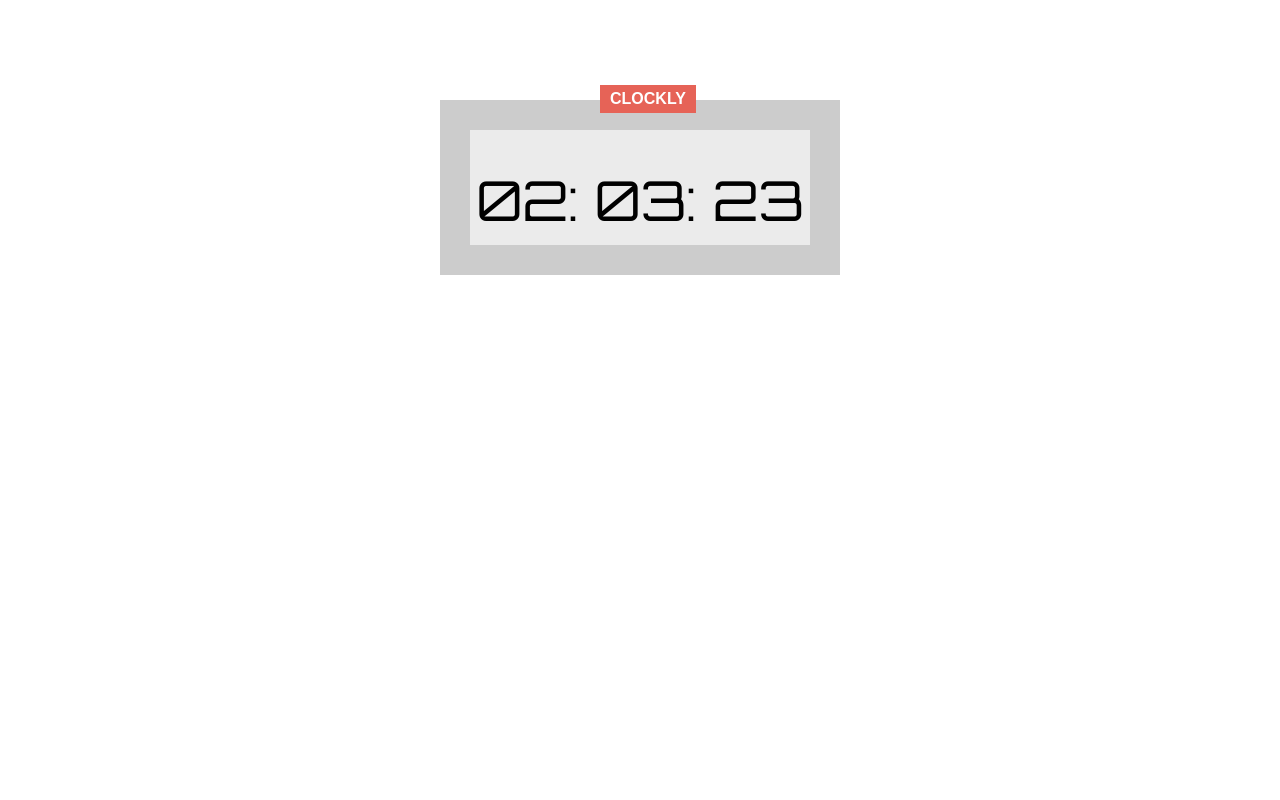
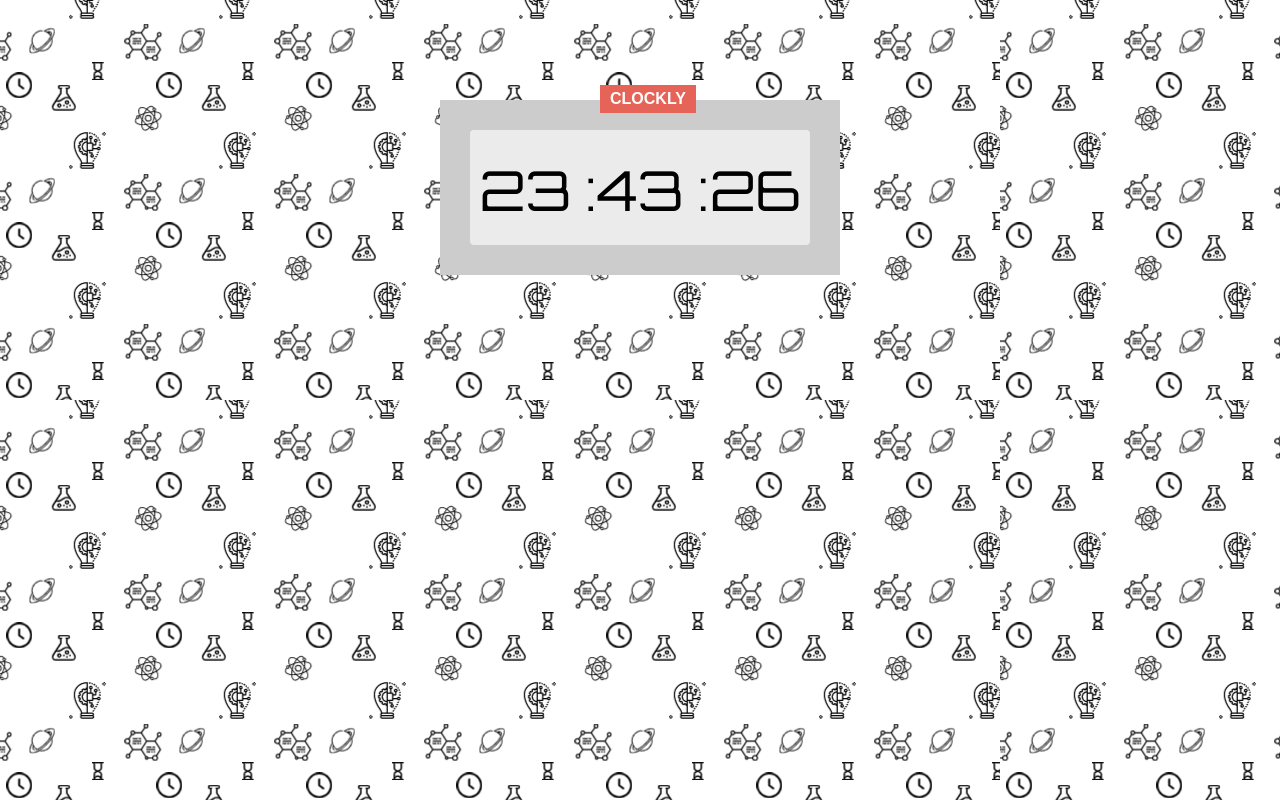
Before and after one commit to Luke-Crichton/digitcal-clock, a plain HTML site: page index.html in a window 1280 px wide. Drawn offline with Linux system fonts and the light colour scheme.

Commit message:
ASdasdasdas

```diff
--- a/index.html
+++ b/index.html
@@ -14,11 +14,11 @@
     </div>
 
     <div class="clock">
-      <span id="hour">02:</span>
-      <span id="minute">03:</span>
-      <span id="seconds">23</span>
+      <span id="hour"></span>
+      <span id="minute"></span>
+      <span id="seconds"></span>
     </div>
   </div>
-
+  <script src="script.js" charset="utf-8"></script>
 </body>
 </html>
--- a/script.js
+++ b/script.js
@@ -0,0 +1,20 @@
+function clock() {
+  var fullDate = new Date();
+  var hours = fullDate.getHours();
+  var minutes = fullDate.getMinutes();
+  var seconds = fullDate.getSeconds();
+  if (hours < 10) {
+    hours = "0" + hours
+  }
+  if (minutes < 10) {
+    minutes = "0" + minutes
+  }
+  if (seconds < 10) {
+    seconds = "0" + seconds
+  }
+  document.getElementById('hour').innerHTML = hours;
+  document.getElementById('minute').innerHTML = ":" + minutes;
+  document.getElementById('seconds').innerHTML = ":" + seconds;
+}
+
+setInterval(clock, 100)
--- a/style.css
+++ b/style.css
@@ -7,7 +7,7 @@
 }
 
 body {
-  background: white;
+  background: url("./clock.png");
 }
 
 .main {
@@ -37,7 +37,7 @@ body {
   text-align: center;
   font-size: 55px;
   height: 100%;
-  padding-top: 35px;
+  padding-top: 25px;
   font-family: Orbitron;
-
+  border-radius: 4px;
 }
```
Also changed, not shown: clock.png (added), pattern.png (deleted).
